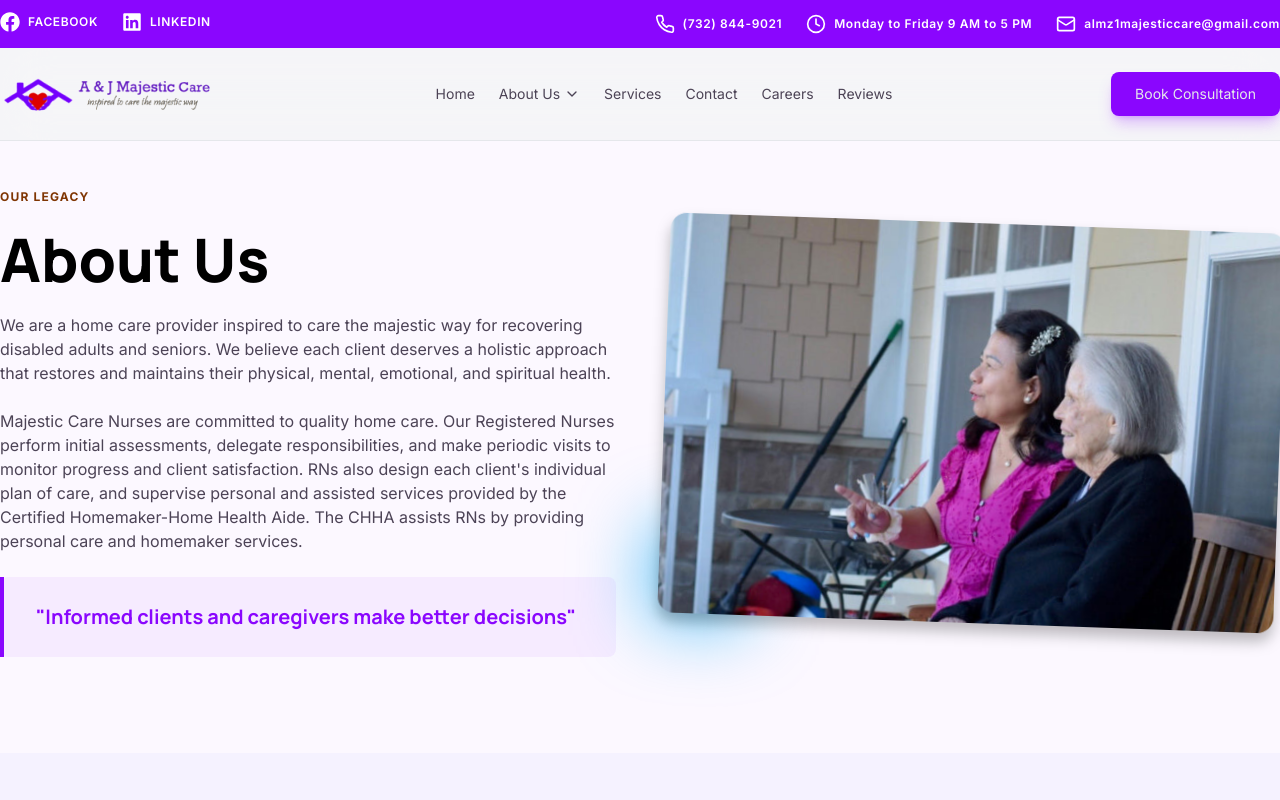
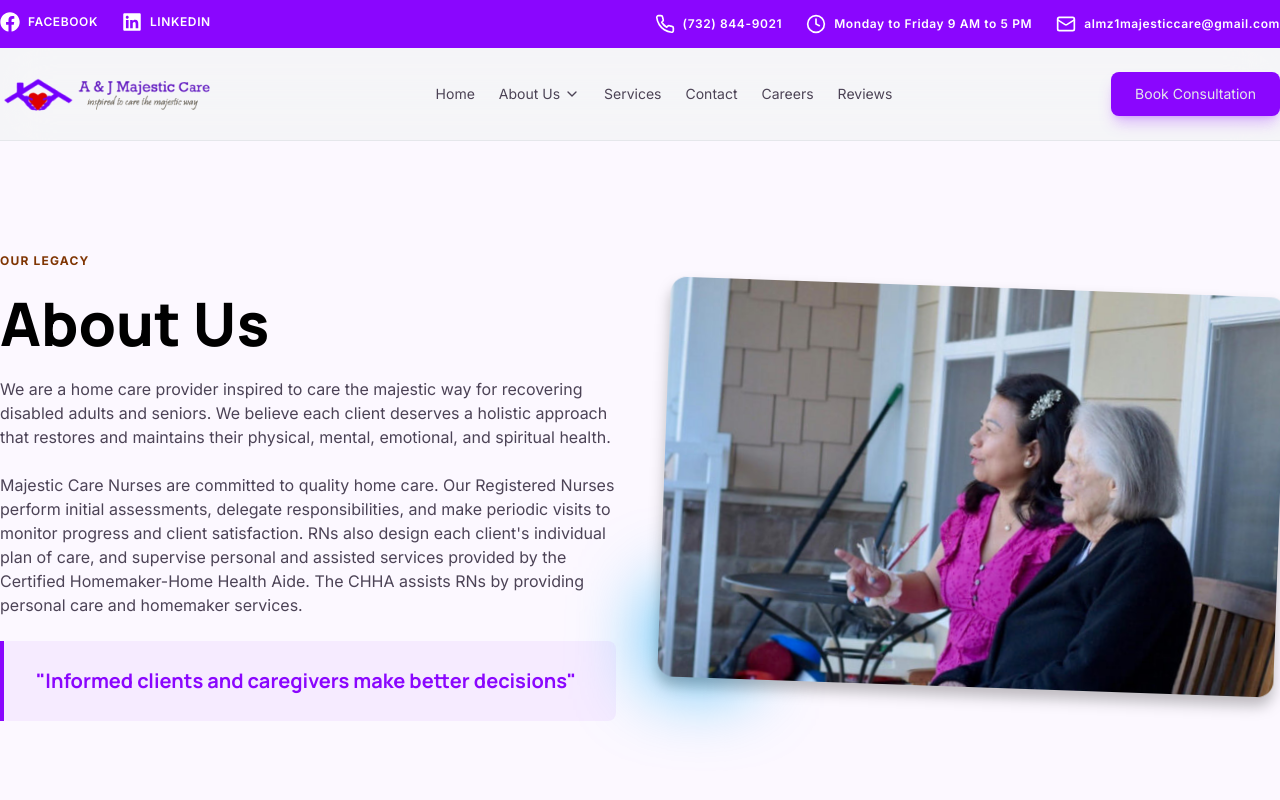
Before and after one commit to Charliezkie-cloud/ajmajesticcare, a Next.js app: page /about-us in a window 1280 px wide. Shown: the top 800 px of the page. Built offline with nearby package versions, Linux system fonts and the light colour scheme; a web font is replaced by a local one.

Commit message:
"Top Margin in the Hero Section" #11 and #12

```diff
--- a/app/about-us/page.tsx
+++ b/app/about-us/page.tsx
@@ -10,7 +10,7 @@ export default function AboutUsPage() {
     <>
 
       {/* Hero section */}
-      <section id="hero" aria-labelledby="hero-heading" className="max-w-7xl mx-4 md:mx-6 lg:mx-8 xl:mx-auto">
+      <section id="hero" aria-labelledby="hero-heading" className="max-w-7xl mx-4 md:mx-6 lg:mx-8 xl:mx-auto py-4 sm:py-8 md:py-12 lg:py-16">
         <div className="flex flex-col md:grid md:grid-cols-2 items-center gap-6 md:gap-12">
           <div className="space-y-6">
             <p className="text-tertiary uppercase font-bold tracking-widest text-xs brightness-50">Our Legacy</p>
--- a/app/page.tsx
+++ b/app/page.tsx
@@ -50,7 +50,7 @@ export default async function HomePage() {
   return (
     <>
       {/* Hero section */}
-      <section id="hero" aria-labelledby="hero-heading" className="max-w-7xl mx-4 md:mx-6 lg:mx-8 xl:mx-auto">
+      <section id="hero" aria-labelledby="hero-heading" className="max-w-7xl mx-4 md:mx-6 lg:mx-8 xl:mx-auto py-4 sm:py-8 md:py-12 lg:py-16">
         <div className="space-y-6">
           <p className="text-tertiary uppercase font-bold tracking-widest text-xs text-center brightness-50">Inspired to care the majestic way</p>
 
@@ -114,7 +114,7 @@ export default async function HomePage() {
             <p className="text-tertiary uppercase font-bold tracking-widest text-xs brightness-50">
               Recognized and accredited by
             </p>
-            <h2 id="services-heading" className="text-2xl sm:text-5xl font-semibold text-black">
+            <h2 id="services-heading" className="text-2xl sm:text-4xl md:text-5xl font-semibold text-black">
               Services Tailored to Life
             </h2>
 
@@ -186,7 +186,7 @@ export default async function HomePage() {
       <section id="final-cta" aria-label="Book a free consultation" className="my-24 py-12">
         <div className="max-w-6xl mx-4 md:mx-6 lg:mx-8 xl:mx-auto">
           <div className="flex items-center justify-center">
-            <div className="bg-primary text-gray-200 rounded-xl shadow shadow-2xl w-full flex flex-col gap-8 justify-center items-center p-12">
+            <div className="bg-primary text-gray-200 rounded-4xl shadow shadow-2xl w-full flex flex-col gap-8 justify-center items-center p-12">
 
               <h2 className="text-white text-center text-2xl sm:text-4xl font-bold text-manrope">
                 Ready to find the right care?
```
